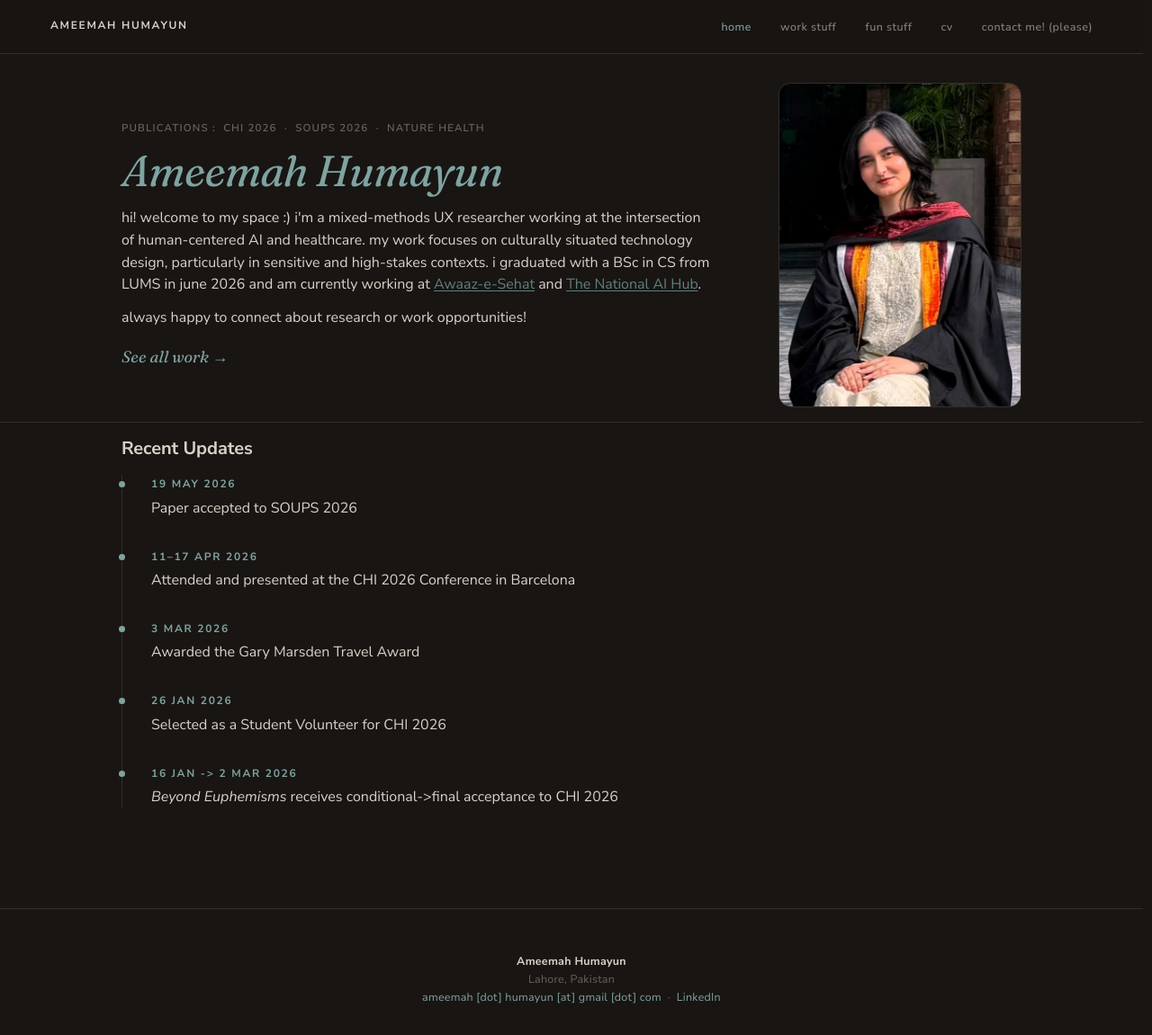
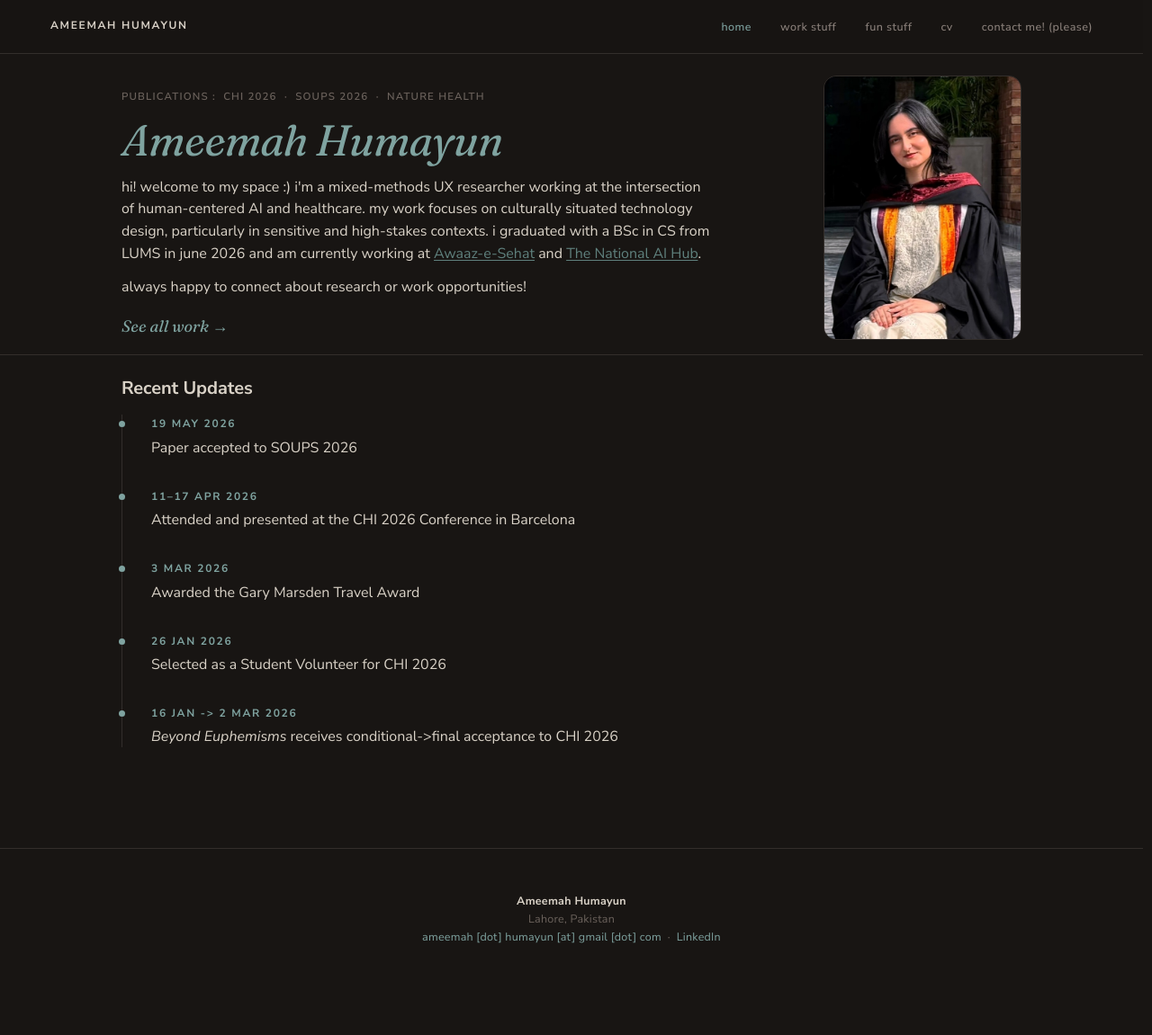
Before and after one commit to ameemahumayun/ameemahumayun.github.io, a Jekyll site: the page built from index.html, in a window 1280 px wide and 1151 px high. Shown: the whole window at 90% size. Built offline with Jekyll 4.4.1, drawn with Linux system fonts in a browser that asks for light colours.

Commit message:
Shrink hero avatar, bottom-align it with text, tighten top gap
- Reduced top padding on the hero card (less dead space under the nav)
- Avatar shrunk (~270px -> 220px max) so its height is closer to the
  text block's
- hero__inner now bottom-aligns the photo and text instead of
  vertical-centering, so both sit flush at the bottom and their tops
  read as roughly inline
- Recent Updates gap nudged back up slightly (16px -> 24px) so it
  isn't flush against the divider

Co-Authored-By: Claude Sonnet 5 <noreply@anthropic.com>
Claude-Session: https://claude.ai/code/session_01RCzM7zTsD8mFw1QLJ4sgHP

```diff
--- a/assets/css/components.css
+++ b/assets/css/components.css
@@ -673,11 +673,11 @@
    more compact — enough that Recent Updates' first entry clears the
    fold on typical laptop heights, without affecting Contact/Card
    which also use .hero. */
-.hero--profile { padding: var(--space-4) 0 var(--space-2); }
+.hero--profile { padding: var(--space-3) 0 var(--space-2); }
 .hero--profile .hero__inner {
   max-width: var(--container-wide);
   display: flex;
-  align-items: center;
+  align-items: flex-end;
   gap: var(--space-4);
 }
 .hero__text { flex: 1 1 auto; min-width: 0; }
@@ -687,7 +687,7 @@
   letter-spacing: var(--tracking-wider);
 }
 .hero__avatar {
-  width: clamp(160px, 24vw, 270px);
+  width: clamp(140px, 19vw, 220px);
   height: auto;
   aspect-ratio: 600 / 802;
   border-radius: 14px;
--- a/index.html
+++ b/index.html
@@ -27,7 +27,7 @@ description: Mixed-methods UX researcher working on human-centered AI for health
 </header>
 
 <!-- RECENT UPDATES -->
-<section class="section" id="recent-updates" style="padding-top:var(--space-2);">
+<section class="section" id="recent-updates" style="padding-top:var(--space-3);">
   <div class="container-wide">
     <!-- <div class="section-num">Recent Updates</div> -->
     <h3>Recent Updates</h3>
```
